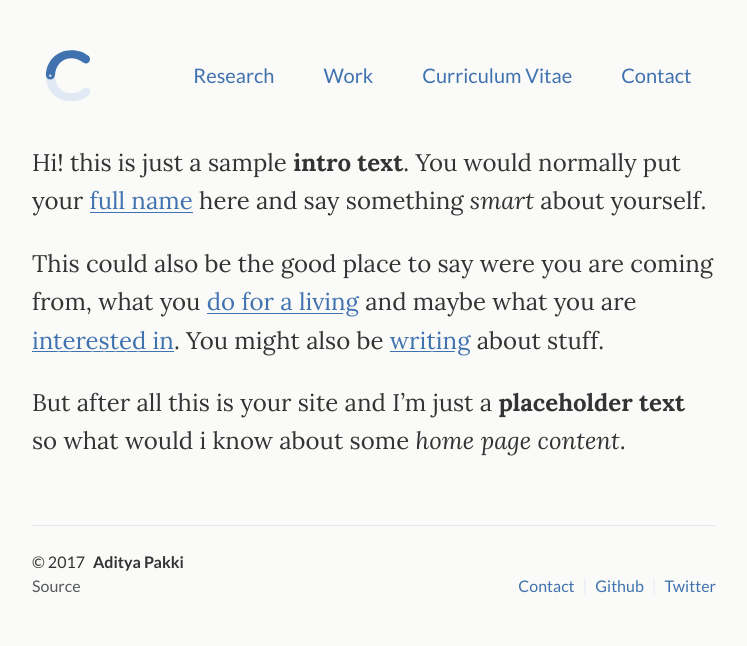
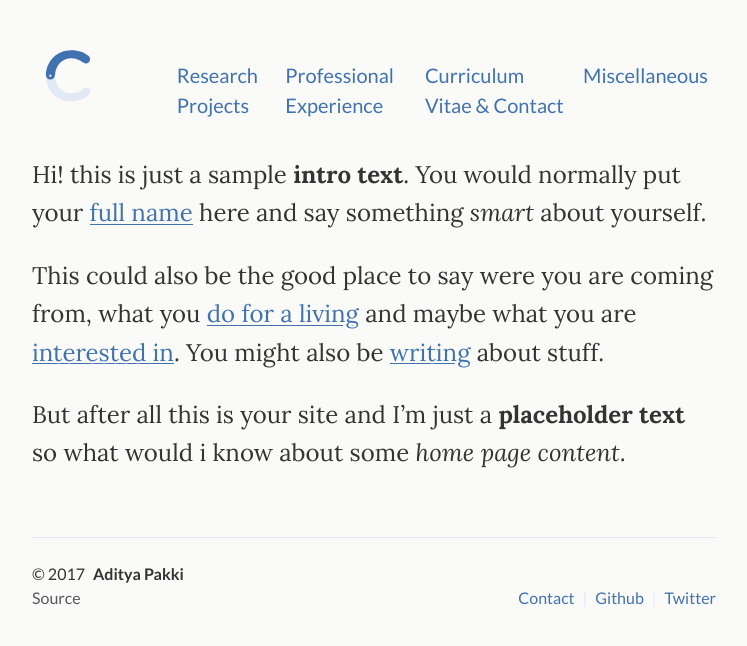
Before and after one commit to adityapakki/adityapakki.github.io, a Jekyll site: the page built from index.md, in a window 1280 px wide. Shown: the top 646 px of the page, without its empty margins (266-1013 px from the left). Built offline with Jekyll 4.4.1, drawn with Linux system fonts in a browser that asks for light colours.

```diff
--- a/_config.yml
+++ b/_config.yml
@@ -27,18 +27,18 @@ paginate_path: "/articles/page:num/"  # link scheme for articles, should be letf
 # Used to define the navigation menu items
 # > Title is the tile of the navigation item, url the url and desc is the tooltip
 navigation:
-  - title: Research
+  - title: Research Projects
     url: /research/
-    desc: My research is about
-  - title: Work
+    desc: My research interests
+  - title: Professional Experience
     url: /work/
     desc: Professional Experience
-  - title: Curriculum Vitae
+  - title: Curriculum Vitae & Contact
     url: /resume/
     desc: My resume
-  - title: Contact
-    url: /contact/
-    desc: Contact information
+  - title: Miscellaneous
+    url: /articles/
+    desc: Miscellaneous Details
 
 # Used by Jekyll to recognize what is a post and what is a page
 defaults:
```
